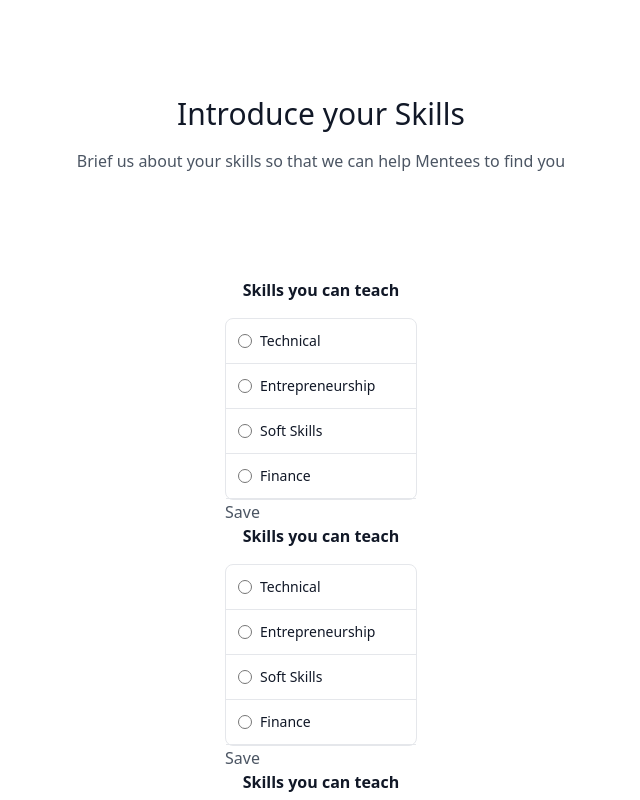
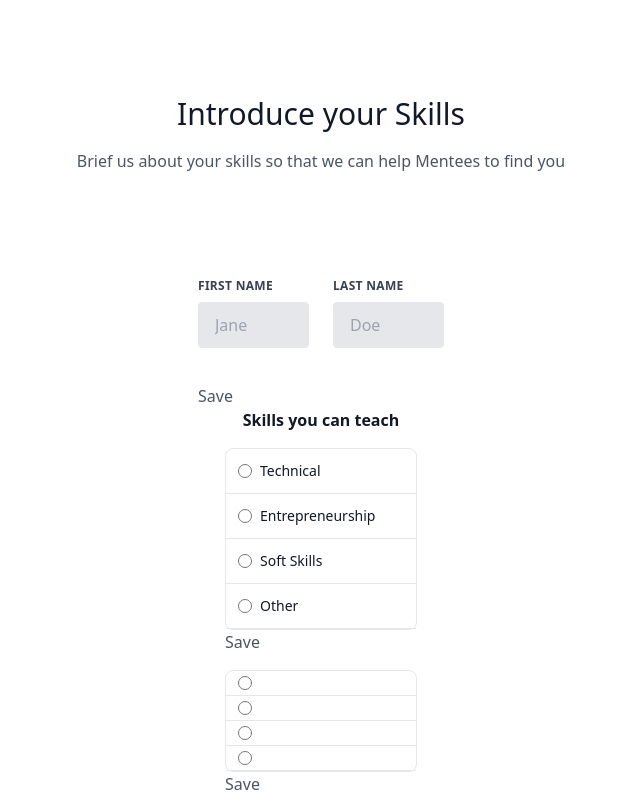
Before and after one commit to Sranjan0208/W20, a Next.js app: page /MentorQ in a window 1280 px wide. Shown: the top 800 px of the page, without its empty margins (319-959 px from the left). Built offline with nearby package versions, Linux system fonts and the light colour scheme.

Commit message:
form updated

```diff
--- a/package.json
+++ b/package.json
@@ -11,6 +11,7 @@
   "dependencies": {
     "eslint": "8.36.0",
     "eslint-config-next": "13.2.4",
+    "firebase": "^9.18.0",
     "next": "13.2.4",
     "react": "18.2.0",
     "react-dom": "18.2.0"
--- a/src/components/Form.js
+++ b/src/components/Form.js
@@ -3,7 +3,7 @@ import firebase from "firebase/app";
 import { db } from "../../firebase";
 import { addDoc, collection } from "firebase/firestore";
 
-const Form = () => {
+const Form = ({ question, o1, o2, o3, o4 }) => {
   const i = async () => {
     const radioheadRef = await addDoc(collection(db, "forms"), {
       value: radioheadValue,
@@ -25,9 +25,7 @@ const Form = () => {
   };
   return (
     <>
-      <h3 className="mb-4 font-semibold text-gray-900 ">
-        Skills you can teach
-      </h3>
+      <h3 className="mb-4 font-semibold text-gray-900 ">{question}</h3>
       <form onSubmit={handleSubmit}>
         <ul className="w-48 text-sm font-medium text-gray-900 bg-white border border-gray-200 rounded-lg ">
           <li className="w-full border-b border-gray-200 rounded-t-lg ">
@@ -44,7 +42,7 @@ const Form = () => {
                 htmlFor="list-radio-license"
                 className="w-full py-3 ml-2 text-sm font-medium text-gray-900 "
               >
-                Technical
+                {o1}
               </label>
             </div>
           </li>
@@ -62,7 +60,7 @@ const Form = () => {
                 htmlFor="list-radio-id"
                 className="w-full py-3 ml-2 text-sm font-medium text-gray-900 "
               >
-                Entrepreneurship
+                {o2}
               </label>
             </div>
           </li>
@@ -80,7 +78,7 @@ const Form = () => {
                 htmlFor="list-radio-millitary"
                 className="w-full py-3 ml-2 text-sm font-medium text-gray-900 "
               >
-                Soft Skills
+                {o3}
               </label>
             </div>
           </li>
@@ -98,7 +96,7 @@ const Form = () => {
                 htmlFor="list-radio-passport"
                 className="w-full py-3 ml-2 text-sm font-medium text-gray-900 "
               >
-                Finance
+                {o4}
               </label>
             </div>
           </li>
--- /dev/null
+++ b/src/pages/Mentor.js
@@ -0,0 +1,9 @@
+const Mentor = () => {
+  return (
+    <div>
+      <h1>Mentor</h1>
+    </div>
+  );
+};
+
+export default Mentor;
--- a/src/pages/MentorQ.js
+++ b/src/pages/MentorQ.js
@@ -1,7 +1,32 @@
 /* eslint-disable react/no-unescaped-entities */
 import Form from "../components/Form";
+import { useState } from "react";
+import firebase from "firebase/app";
+import { db } from "../../firebase";
+import { addDoc, collection } from "firebase/firestore";
 
 const MentorQ = () => {
+  const i = async () => {
+    const nameRef = await addDoc(collection(db, "forms"), {
+      firstName: firstNameValue,
+      lastName: lastNameValue,
+    });
+
+    return nameRef;
+  };
+  const [firstNameValue, setfirstNameValue] = useState();
+  const [lastNameValue, setlastNameValue] = useState();
+
+  const handleSubmit = (event) => {
+    event.preventDefault();
+    i()
+      .then(() => {
+        console.log("Radiohead value saved!");
+      })
+      .catch((error) => {
+        console.error("Error writing document:", error);
+      });
+  };
   return (
     <div>
       <section className="text-gray-600 body-font">
@@ -14,9 +39,52 @@ const MentorQ = () => {
               Brief us about your skills so that we can help Mentees to find you
             </p>
           </div>
-          <div class="flex flex-wrap flex-col justify-center content-center">
+          <div class="flex flex-wrap flex-col justify-center content-center ">
             <div class="xl:w-1/4 lg:w-1/2 md:w-full px-8 py-6 flex flex-col items-center">
-              <Form />
+              <form className="w-full max-w-lg" onSubmit={handleSubmit}>
+                <div class="flex flex-wrap -mx-3 mb-6">
+                  <div class="w-full md:w-1/2 px-3 mb-6 md:mb-0">
+                    <label
+                      class="block uppercase tracking-wide text-gray-700 text-xs font-bold mb-2"
+                      for="grid-first-name"
+                    >
+                      First Name
+                    </label>
+                    <input
+                      class="appearance-none block w-full bg-gray-200 text-gray-700 border  rounded py-3 px-4 mb-3 leading-tight focus:outline-none focus:bg-white"
+                      id="grid-first-name"
+                      type="text"
+                      placeholder="Jane"
+                      value={firstNameValue}
+                      onChange={(e) => setfirstNameValue(e.target.value)}
+                    />
+                  </div>
+                  <div class="w-full md:w-1/2 px-3">
+                    <label
+                      class="block uppercase tracking-wide text-gray-700 text-xs font-bold mb-2"
+                      for="grid-last-name"
+                    >
+                      Last Name
+                    </label>
+                    <input
+                      class="appearance-none block w-full bg-gray-200 text-gray-700 border border-gray-200 rounded py-3 px-4 leading-tight focus:outline-none focus:bg-white focus:border-gray-500"
+                      id="grid-last-name"
+                      type="text"
+                      placeholder="Doe"
+                      value={lastNameValue}
+                      onChange={(e) => setlastNameValue(e.target.value)}
+                    />
+                  </div>
+                </div>
+                <button type="submit">Save</button>
+              </form>
+              <Form
+                question={"Skills you can teach"}
+                o1={"Technical"}
+                o2={"Entrepreneurship"}
+                o3={"Soft Skills"}
+                o4={"Other"}
+              />
               <Form />
               <Form />
             </div>
```
Also changed, not shown: 1 other file (tests, documents, lock files or other folders).
